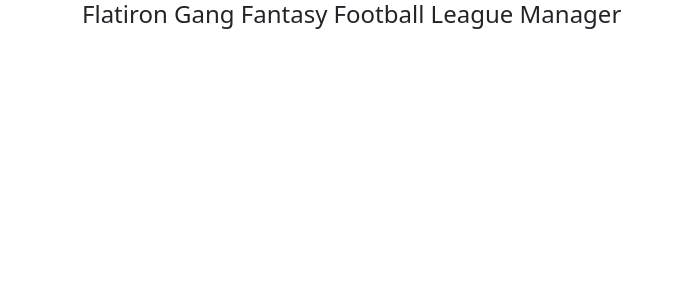
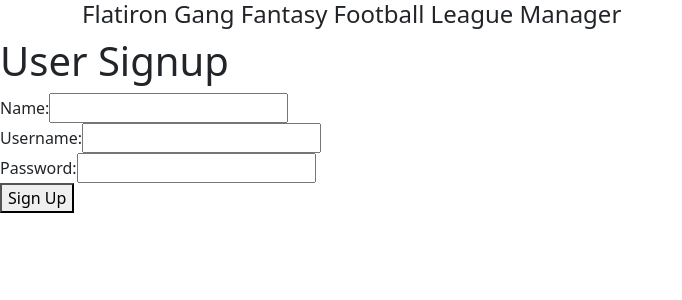
Before and after one commit to dxyz773/Flatiron_Gang, a React (Create React App) app in the folder client/: page /signup in a window 1280 px wide. Shown: the top 300 px of the page, without its empty margins (0-682 px from the left). Built offline with nearby package versions, Linux system fonts and the light colour scheme.

Commit message:
added signup and login

```diff
--- a/client/src/components/UserLogin.js
+++ b/client/src/components/UserLogin.js
@@ -1,5 +1,55 @@
+import React, { useState } from 'react';
+
 function UserLogin() {
-  return <div></div>;
+  const [username, setUsername] = useState('');
+  const [password, setPassword] = useState('');
+
+  // Function to handle form submission for user login
+  const handleSubmit = async (e) => {
+    e.preventDefault();
+
+    try {
+      const response = await fetch('/api/login', {
+        method: 'POST',
+        headers: {
+          'Content-Type': 'application/json',
+        },
+        body: JSON.stringify({ username, password }),
+      });
+      // Handle the response after user login
+    } catch (error) {
+      console.error('Error logging in:', error);
+    }
+  };
+
+  return (
+    <div>
+      <h1>User Login</h1>
+      <form onSubmit={handleSubmit}>
+        <div>
+          <label>
+            Username:
+            <input
+              type="text"
+              value={username}
+              onChange={(e) => setUsername(e.target.value)}
+            />
+          </label>
+        </div>
+        <div>
+          <label>
+            Password:
+            <input
+              type="password"
+              value={password}
+              onChange={(e) => setPassword(e.target.value)}
+            />
+          </label>
+        </div>
+        <button type="submit">Log In</button>
+      </form>
+    </div>
+  );
 }
 
 export default UserLogin;
--- a/client/src/components/UserSignup.js
+++ b/client/src/components/UserSignup.js
@@ -1,5 +1,66 @@
+import React, { useState } from 'react';
+
 function UserSignup() {
-  return <div></div>;
+  const [name, setName] = useState('');
+  const [username, setUsername] = useState('');
+  const [password, setPassword] = useState('');
+
+  // Function to handle form submission for user signup
+  const handleSubmit = async (e) => {
+    e.preventDefault();
+
+    try {
+      const response = await fetch('/api/signup', {
+        method: 'POST',
+        headers: {
+          'Content-Type': 'application/json',
+        },
+        body: JSON.stringify({ name, username, password }),
+      });
+      // Handle the response after user signup
+    } catch (error) {
+      console.error('Error signing up:', error);
+    }
+  };
+
+  return (
+    <div>
+      <h1>User Signup</h1>
+      <form onSubmit={handleSubmit}>
+        <div>
+          <label>
+            Name:
+            <input
+              type="text"
+              value={name}
+              onChange={(e) => setName(e.target.value)}
+            />
+          </label>
+        </div>
+        <div>
+          <label>
+            Username:
+            <input
+              type="text"
+              value={username}
+              onChange={(e) => setUsername(e.target.value)}
+            />
+          </label>
+        </div>
+        <div>
+          <label>
+            Password:
+            <input
+              type="password"
+              value={password}
+              onChange={(e) => setPassword(e.target.value)}
+            />
+          </label>
+        </div>
+        <button type="submit">Sign Up</button>
+      </form>
+    </div>
+  );
 }
 
 export default UserSignup;
```
